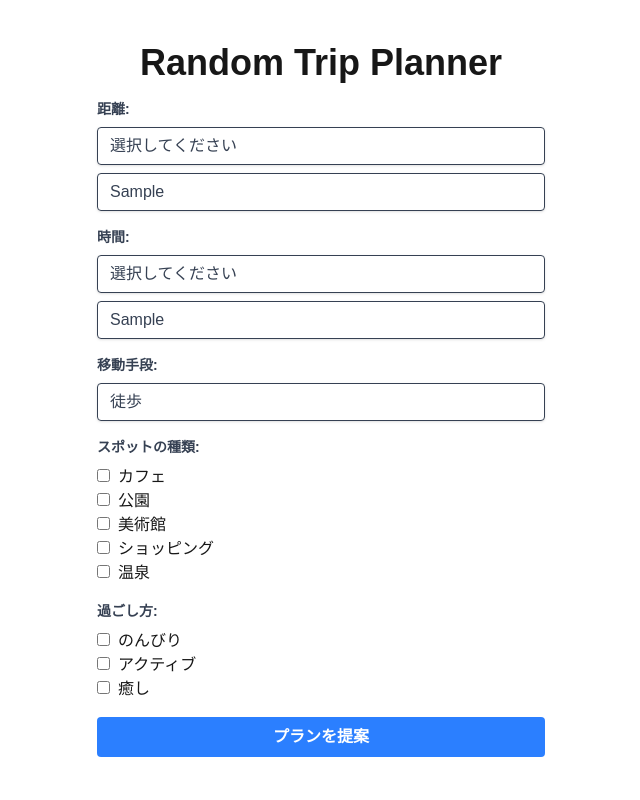
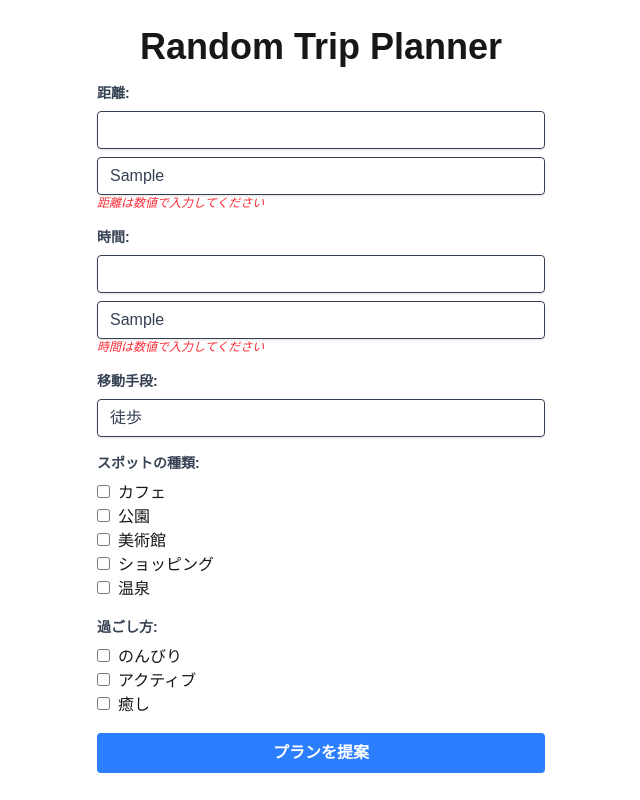
Before and after one commit to luck2515/random-trip-planner, a Next.js app: page / in a window 1280 px wide. Both pictures are taken after typing "Sample", "Sample" into the empty fields and a click on the button "プランを提案". Shown: the whole page, without its empty margins (319-959 px from the left). Built offline with nearby package versions, Linux system fonts and the light colour scheme; no server answers.

Commit message:
フォームにreact-hook-formとzodを導入し、バリデーションチェックを実装

```diff
--- a/package.json
+++ b/package.json
@@ -9,9 +9,12 @@
     "lint": "next lint"
   },
   "dependencies": {
+    "@hookform/resolvers": "^4.1.3",
     "next": "15.2.1",
     "react": "^19.0.0",
-    "react-dom": "^19.0.0"
+    "react-dom": "^19.0.0",
+    "react-hook-form": "^7.54.2",
+    "zod": "^3.24.2"
   },
   "devDependencies": {
     "@eslint/eslintrc": "^3",
--- a/src/components/InputForm.tsx
+++ b/src/components/InputForm.tsx
@@ -1,47 +1,54 @@
 "use client";
 
-import React, { useState } from 'react';
+import React from 'react';
+import { useForm } from 'react-hook-form';
+import { zodResolver } from '@hookform/resolvers/zod';
+import * as z from 'zod';
 
 interface InputFormProps {
   onSubmit: (formData: any) => Promise<void>;
 }
 
+const schema = z.object({
+  distance: z.string().refine(value => value === '' || !isNaN(Number(value)), {
+    message: '距離は数値で入力してください',
+  }).optional(),
+  time: z.string().refine(value => value === '' || !isNaN(Number(value)), {
+    message: '時間は数値で入力してください',
+  }).optional(),
+  transport: z.string().optional(),
+  spotType: z.array(z.string()).optional(),
+  mood: z.array(z.string()).optional(),
+}).refine(data => data.distance !== '' || data.time !== '', {
+  message: '距離または時間のどちらかを入力してください',
+  path: ['distance'],
+});
+
 const InputForm: React.FC<InputFormProps> = ({ onSubmit }) => {
-  const [distance, setDistance] = useState('');
-  const [time, setTime] = useState('');
-  const [transport, setTransport] = useState('徒歩');
-  const [spotType, setSpotType] = useState<string[]>([]);
-  const [mood, setMood] = useState<string[]>([]);
+  const { register, handleSubmit, formState: { errors } } = useForm({
+    resolver: zodResolver(schema),
+  });
 
-  const handleSubmit = async (e: React.FormEvent) => {
-    e.preventDefault();
-
-    const formData = {
-      distance,
-      time,
-      transport,
-      spotType,
-      mood,
-    };
-
-    onSubmit(formData);
+  const onSubmitHandler = async (data: any) => {
+    onSubmit(data);
   };
 
   return (
-    <form className="flex flex-col gap-4 w-full max-w-md" onSubmit={handleSubmit}>
+    <form className="flex flex-col gap-4 w-full max-w-md" onSubmit={handleSubmit(onSubmitHandler)}>
       <div>
         <label htmlFor="distance" className="block text-gray-700 text-sm font-bold mb-2">距離:</label>
-        <select id="distance" className="shadow appearance-none border rounded w-full py-2 px-3 text-gray-700 leading-tight focus:outline-none focus:shadow-outline" value={distance} onChange={(e) => setDistance(e.target.value)}>
+        <select id="distance" className="shadow appearance-none border rounded w-full py-2 px-3 text-gray-700 leading-tight focus:outline-none focus:shadow-outline" {...register('distance')}>
           <option value="">選択してください</option>
           <option value="5">5km以内</option>
           <option value="10">10km以内</option>
           <option value="20">20km以内</option>
         </select>
-        <input type="text" placeholder="km" className="shadow appearance-none border rounded w-full py-2 px-3 text-gray-700 leading-tight focus:outline-none focus:shadow-outline mt-2" value={distance} onChange={(e) => setDistance(e.target.value)} />
+        <input type="text" placeholder="km" className="shadow appearance-none border rounded w-full py-2 px-3 text-gray-700 leading-tight focus:outline-none focus:shadow-outline mt-2" {...register('distance')} />
+        {errors.distance && <p className="text-red-500 text-xs italic">{errors.distance.message}</p>}
       </div>
       <div>
         <label htmlFor="time" className="block text-gray-700 text-sm font-bold mb-2">時間:</label>
-        <select id="time" className="shadow appearance-none border rounded w-full py-2 px-3 text-gray-700 leading-tight focus:outline-none focus:shadow-outline" value={time} onChange={(e) => setTime(e.target.value)}>
+        <select id="time" className="shadow appearance-none border rounded w-full py-2 px-3 text-gray-700 leading-tight focus:outline-none focus:shadow-outline" {...register('time')}>
           <option value="">選択してください</option>
           <option value="30">30分以内</option>
           <option value="60">1時間以内</option>
@@ -49,11 +56,12 @@ const InputForm: React.FC<InputFormProps> = ({ onSubmit }) => {
           <option value="480">半日</option>
           <option value="1440">終日</option>
         </select>
-        <input type="text" placeholder="分" className="shadow appearance-none border rounded w-full py-2 px-3 text-gray-700 leading-tight focus:outline-none focus:shadow-outline mt-2" value={time} onChange={(e) => setTime(e.target.value)} />
+        <input type="text" placeholder="分" className="shadow appearance-none border rounded w-full py-2 px-3 text-gray-700 leading-tight focus:outline-none focus:shadow-outline mt-2" {...register('time')} />
+        {errors.time && <p className="text-red-500 text-xs italic">{errors.time.message}</p>}
       </div>
       <div>
         <label htmlFor="transport" className="block text-gray-700 text-sm font-bold mb-2">移動手段:</label>
-        <select id="transport" className="shadow appearance-none border rounded w-full py-2 px-3 text-gray-700 leading-tight focus:outline-none focus:shadow-outline" value={transport} onChange={(e) => setTransport(e.target.value)}>
+        <select id="transport" className="shadow appearance-none border rounded w-full py-2 px-3 text-gray-700 leading-tight focus:outline-none focus:shadow-outline" {...register('transport')}>
           <option value="徒歩">徒歩</option>
           <option value="自転車">自転車</option>
           <option value="電車">電車</option>
@@ -64,19 +72,19 @@ const InputForm: React.FC<InputFormProps> = ({ onSubmit }) => {
       <div>
         <label htmlFor="spotType" className="block text-gray-700 text-sm font-bold mb-2">スポットの種類:</label>
         <div className="flex flex-col">
-          <label><input type="checkbox" name="spotType" value="カフェ" className="mr-2" checked={spotType.includes('カフェ')} onChange={(e) => e.target.checked ? setSpotType([...spotType, 'カフェ']) : setSpotType(spotType.filter(item => item !== 'カフェ'))} />カフェ</label>
-          <label><input type="checkbox" name="spotType" value="公園" className="mr-2" checked={spotType.includes('公園')} onChange={(e) => e.target.checked ? setSpotType([...spotType, '公園']) : setSpotType(spotType.filter(item => item !== '公園'))} />公園</label>
-          <label><input type="checkbox" name="spotType" value="美術館" className="mr-2" checked={spotType.includes('美術館')} onChange={(e) => e.target.checked ? setSpotType([...spotType, '美術館']) : setSpotType(spotType.filter(item => item !== '美術館'))} />美術館</label>
-          <label><input type="checkbox" name="spotType" value="ショッピング" className="mr-2" checked={spotType.includes('ショッピング')} onChange={(e) => e.target.checked ? setSpotType([...spotType, 'ショッピング']) : setSpotType(spotType.filter(item => item !== 'ショッピング'))} />ショッピング</label>
-          <label><input type="checkbox" name="spotType" value="温泉" className="mr-2" checked={spotType.includes('温泉')} onChange={(e) => e.target.checked ? setSpotType([...spotType, '温泉']) : setSpotType(spotType.filter(item => item !== '温泉'))} />温泉</label>
+          <label><input type="checkbox" value="カフェ" className="mr-2" {...register('spotType')} />カフェ</label>
+          <label><input type="checkbox" value="公園" className="mr-2" {...register('spotType')} />公園</label>
+          <label><input type="checkbox" value="美術館" className="mr-2" {...register('spotType')} />美術館</label>
+          <label><input type="checkbox" value="ショッピング" className="mr-2" {...register('spotType')} />ショッピング</label>
+          <label><input type="checkbox" value="温泉" className="mr-2" {...register('spotType')} />温泉</label>
         </div>
       </div>
       <div>
         <label htmlFor="mood" className="block text-gray-700 text-sm font-bold mb-2">過ごし方:</label>
         <div className="flex flex-col">
-          <label><input type="checkbox" name="mood" value="のんびり" className="mr-2" checked={mood.includes('のんびり')} onChange={(e) => e.target.checked ? setMood([...mood, 'のんびり']) : setMood(mood.filter(item => item !== 'のんびり'))} />のんびり</label>
-          <label><input type="checkbox" name="mood" value="アクティブ" className="mr-2" checked={mood.includes('アクティブ')} onChange={(e) => e.target.checked ? setMood([...mood, 'アクティブ']) : setMood(mood.filter(item => item !== 'アクティブ'))} />アクティブ</label>
-          <label><input type="checkbox" name="mood" value="癒し" className="mr-2" checked={mood.includes('癒し')} onChange={(e) => e.target.checked ? setMood([...mood, '癒し']) : setMood(mood.filter(item => item !== '癒し'))} />癒し</label>
+          <label><input type="checkbox" value="のんびり" className="mr-2" {...register('mood')} />のんびり</label>
+          <label><input type="checkbox" value="アクティブ" className="mr-2" {...register('mood')} />アクティブ</label>
+          <label><input type="checkbox" value="癒し" className="mr-2" {...register('mood')} />癒し</label>
         </div>
       </div>
       <button type="submit" className="bg-blue-500 hover:bg-blue-700 text-white font-bold py-2 px-4 rounded focus:outline-none focus:shadow-outline">
```
Also changed, not shown: 1 other file (tests, documents, lock files or other folders).
